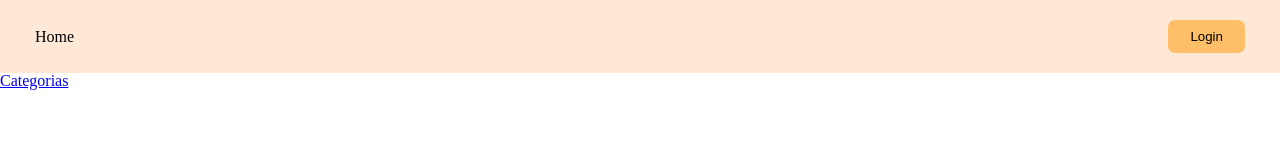
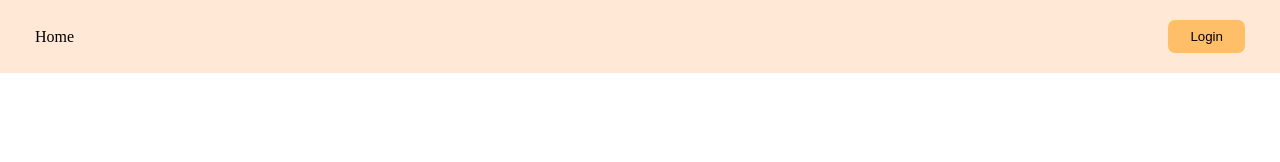
Before and after one commit to magnosillas/inicio_projeto_listalk, a Next.js app: page / in a window 1280 px wide. Shown: the top 162 px of the page. Built offline with nearby package versions, Linux system fonts and the light colour scheme.

Commit message:
Removendo rota de categorias da PageHome

```diff
--- a/src/app/page.js
+++ b/src/app/page.js
@@ -11,9 +11,6 @@ export default function PageHome() {
     <main >
       <Home setVisible={setVisible}></Home>
       { visible && <Login setVisible={setVisible} />}
-
-      <Link href={"/categoria"} >Categorias</Link>
-
     </main>
   )
 }
```
